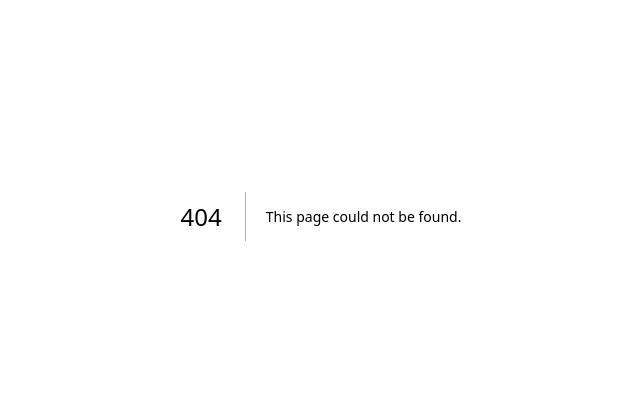
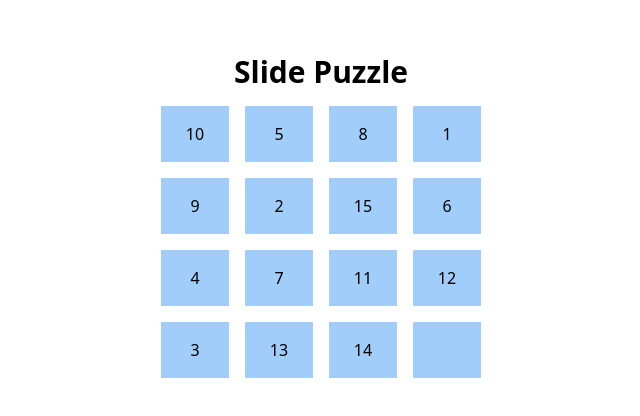
Before and after one commit to sukemaru-web3/quiz-site, a Next.js app: page /slidePuzzle in a window 1280 px wide. Before the commit this address had no page. Shown: the part 184-600 px from the top of the page, without its empty margins (319-959 px from the left). Built offline with nearby package versions, Linux system fonts and the light colour scheme.

Commit message:
slidepuzzle追加

```diff
--- a/pages/index.js
+++ b/pages/index.js
@@ -7,10 +7,23 @@ const HomePage = () => {
       <p className="text-lg text-gray-700 mb-6">
         Click the button below to start the quiz.
       </p>
-      <Link href="/quiz">
-        <a className="bg-pink-500 text-white px-4 py-2 rounded hover:bg-pink-600">
-          Start Quiz
-        </a>
+      <Link
+        href="/quiz"
+        className="bg-pink-500 text-white px-4 py-2 rounded hover:bg-pink-600"
+      >
+        Start Quiz
+      </Link>
+      <Link
+        href="/slidePuzzle"
+        className="bg-pink-500 text-white px-4 py-2 rounded hover:bg-pink-600"
+      >
+        slidePuzzle
+      </Link>
+      <Link
+        href="/quiz"
+        className="bg-pink-500 text-white px-4 py-2 rounded hover:bg-pink-600"
+      >
+        Start Quiz
       </Link>
     </div>
   );
--- /dev/null
+++ b/pages/slidePuzzle.js
@@ -0,0 +1,79 @@
+import { useState } from "react";
+
+const puzzleSize = 4;
+
+export default function Home() {
+  const [board, setBoard] = useState(getShuffledBoard());
+  const [selectedPiece, setSelectedPiece] = useState(null);
+
+  function getShuffledBoard() {
+    const numbers = Array.from(
+      { length: puzzleSize ** 2 - 1 },
+      (_, index) => index + 1
+    );
+    const shuffledNumbers = [...numbers].sort(() => Math.random() - 0.5);
+    return [...shuffledNumbers, null];
+  }
+
+  function handleClick(index) {
+    if (canMove(index)) {
+      const newBoard = [...board];
+      const nullIndex = newBoard.indexOf(null);
+      newBoard[nullIndex] = newBoard[index];
+      newBoard[index] = null;
+      setBoard(newBoard);
+      setSelectedPiece(null);
+    } else {
+      setSelectedPiece(index);
+    }
+  }
+
+  function canMove(index) {
+    if (selectedPiece === null) {
+      return false;
+    }
+
+    const nullIndex = board.indexOf(null);
+    const row = Math.floor(nullIndex / puzzleSize);
+    const col = nullIndex % puzzleSize;
+
+    const targetRow = Math.floor(index / puzzleSize);
+    const targetCol = index % puzzleSize;
+
+    return (
+      (targetRow === row && Math.abs(targetCol - col) === 1) ||
+      (targetCol === col && Math.abs(targetRow - row) === 1)
+    );
+  }
+
+  return (
+    <div className="container mx-auto">
+      <h1 className="text-3xl font-bold mb-4">Slide Puzzle</h1>
+      <div className="grid grid-cols-4 gap-4 w-80">
+        {board.map((value, index) => (
+          <div
+            key={index}
+            className={`p-4 flex justify-center items-center bg-lightblue cursor-pointer ${
+              value === null ? "bg-white cursor-default" : ""
+            } ${selectedPiece === index ? "border-4 border-blue-600" : ""}`}
+            onClick={() => handleClick(index)}
+          >
+            {value}
+          </div>
+        ))}
+      </div>
+      <style jsx>{`
+        .container {
+          display: flex;
+          flex-direction: column;
+          align-items: center;
+          justify-content: center;
+          height: 100vh;
+        }
+        .bg-lightblue {
+          background-color: #a0cdf9;
+        }
+      `}</style>
+    </div>
+  );
+}
```
